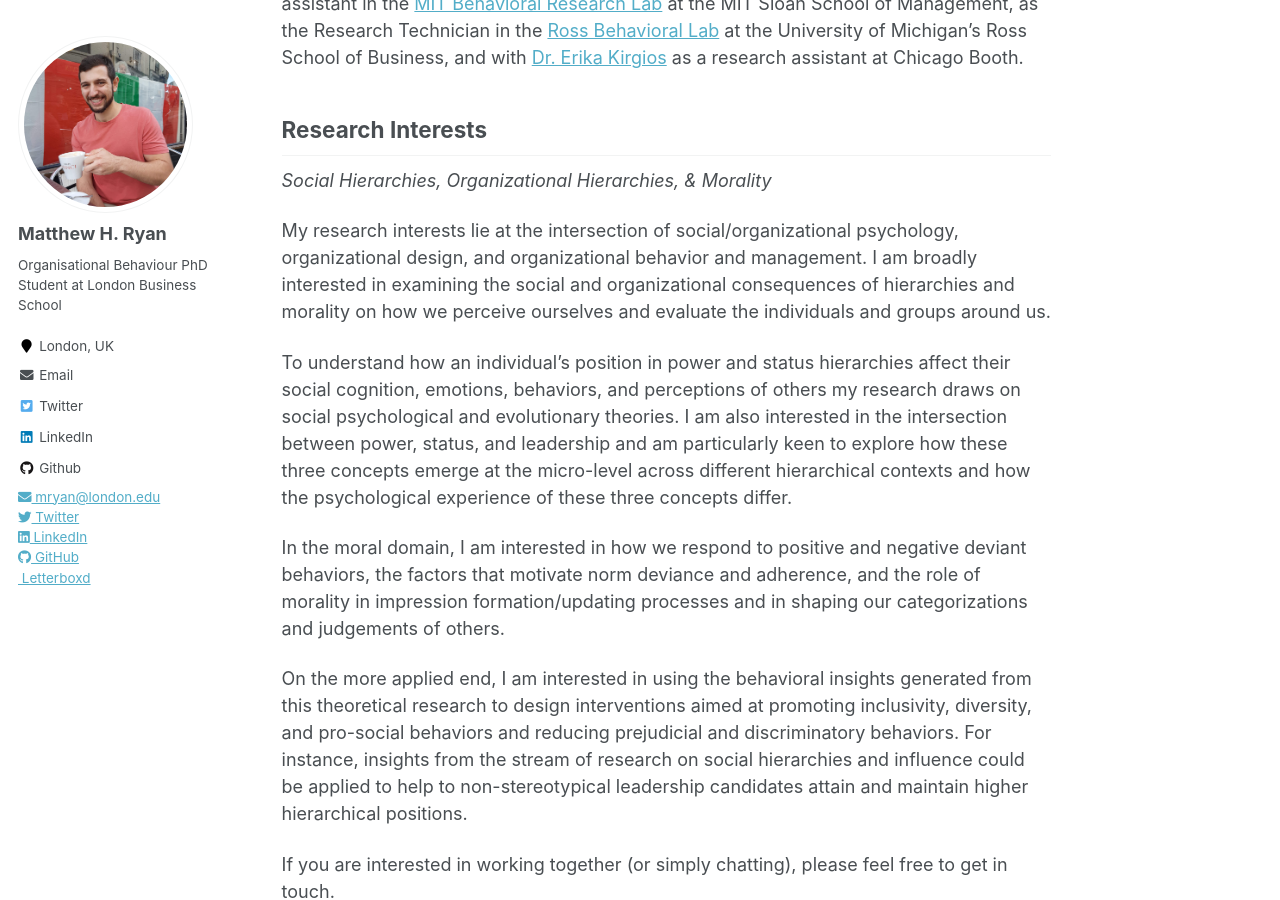
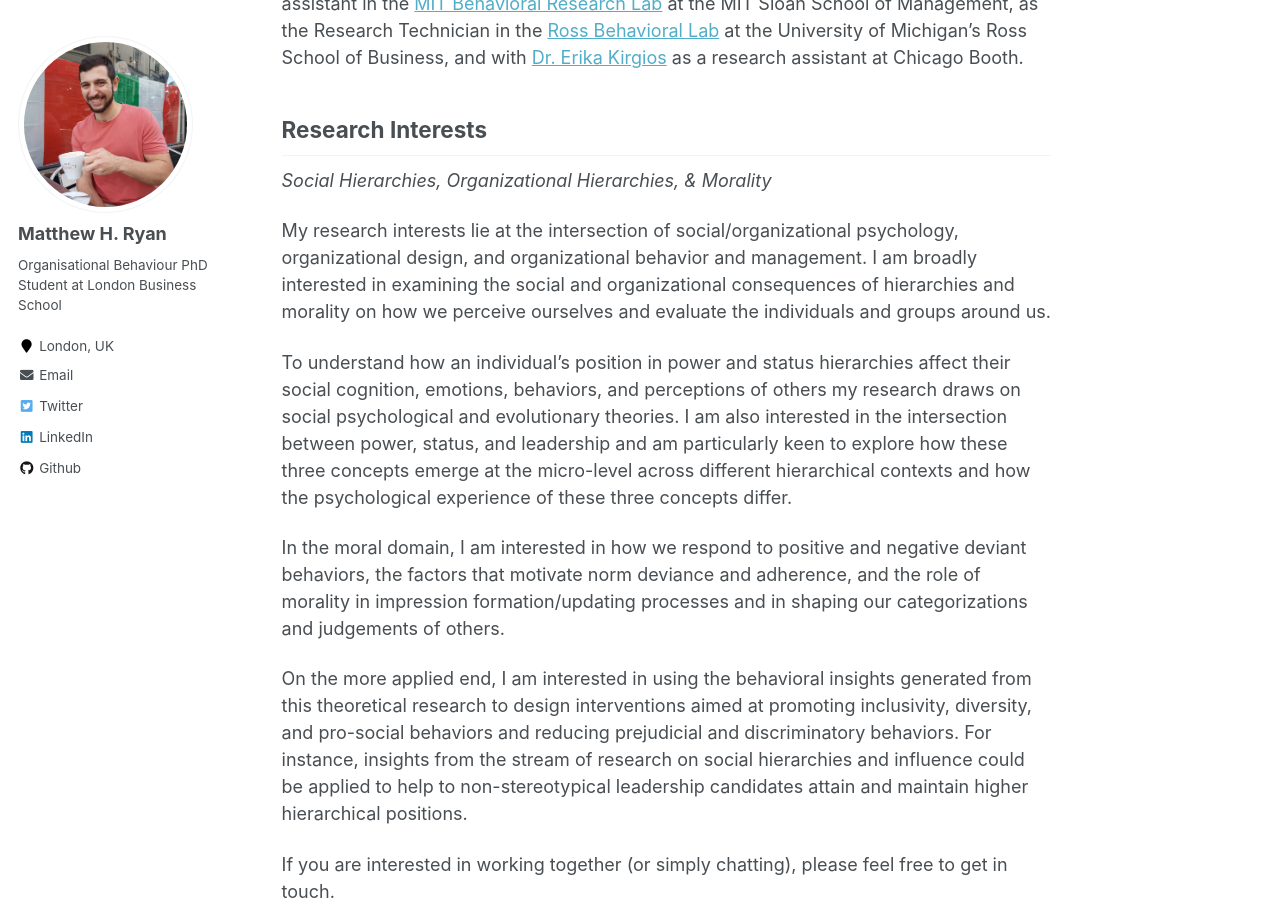
Before and after one commit to mattyhryan/mattyhryan.github.io, a Jekyll site: the page built from _pages/about.md, in a window 1280 px wide and 900 px high, scrolled down 313 px. Built offline with Jekyll 4.4.1, drawn with Linux system fonts in a browser that asks for light colours; a style sheet for code colours, icons or effects is not loaded.

Commit message:
Update sidebar.html

```diff
--- a/_includes/sidebar.html
+++ b/_includes/sidebar.html
@@ -2,22 +2,10 @@
 
 {% if page.author_profile or layout.author_profile or page.sidebar %}
   <div class="sidebar sticky">
-    {% if page.author_profile or layout.author_profile %}{% include author-profile.html %}{% endif %}
-    {% if site.author.email %}
-      <li><a href="mailto:{{ site.author.email }}"><i class="fas fa-envelope" aria-hidden="true"></i> {{ site.author.email }}</a></li>
+    {% if page.author_profile or layout.author_profile %}
+      {% include author-profile.html %}
     {% endif %}
-    {% if site.author.twitter %}
-      <li><a href="{{ site.author.twitter }}"><i class="fab fa-twitter" aria-hidden="true"></i> Twitter</a></li>
-    {% endif %}
-    {% if site.author.linkedin %}
-      <li><a href="{{ site.author.linkedin }}"><i class="fab fa-linkedin" aria-hidden="true"></i> LinkedIn</a></li>
-    {% endif %}
-    {% if site.author.github %}
-      <li><a href="https://github.com/{{ site.author.github }}"><i class="fab fa-github" aria-hidden="true"></i> GitHub</a></li>
-    {% endif %}
-    {% if site.author.letterboxd %} <!-- Adding Letterboxd link -->
-      <li><a href="{{ site.author.letterboxd }}"><i class="fab fa-letterboxd" aria-hidden="true"></i> Letterboxd</a></li>
-    {% endif %}
+
     {% if page.sidebar %}
       {% for s in page.sidebar %}
         {% if s.image %}
@@ -29,9 +17,16 @@
           {% endif %}
           alt="{% if s.image_alt %}{{ s.image_alt }}{% endif %}">
         {% endif %}
-        {% if s.title %}<h3>{{ s.title }}</h3>{% endif %}
-        {% if s.text %}{{ s.text | markdownify }}{% endif %}
+
+        {% if s.title %}
+          <h3>{{ s.title }}</h3>
+        {% endif %}
+
+        {% if s.text %}
+          {{ s.text | markdownify }}
+        {% endif %}
       {% endfor %}
+
       {% if page.sidebar.nav %}
         {% include nav_list nav=page.sidebar.nav %}
       {% endif %}
```
